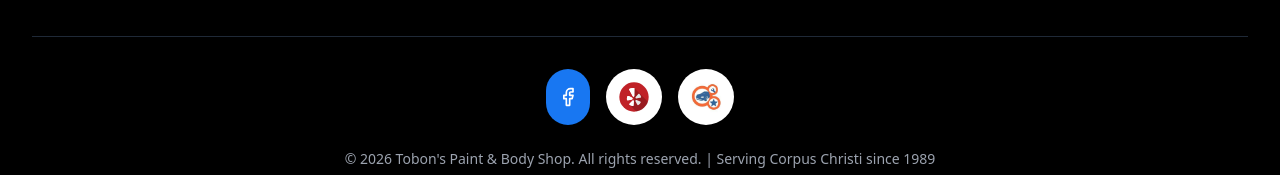
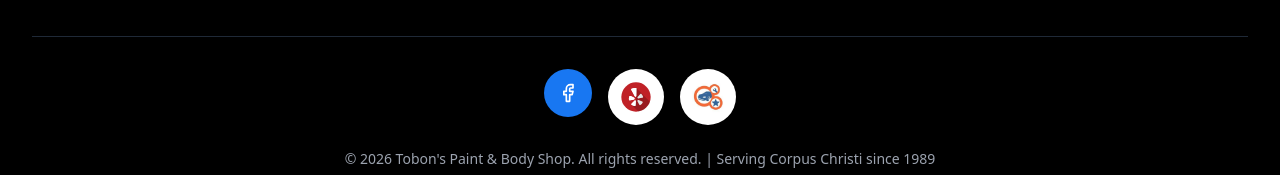
Before and after one commit to jzonkel1/Tobon-s-Paint-Body-Shop, a React (Vite) app: page / in a window 1280 px wide. Shown: the part 6346-6521 px from the top of the page. Built offline with nearby package versions, Linux system fonts and the light colour scheme.

Commit message:
Updated Contact.tsx

```diff
--- a/src/components/Footer.tsx
+++ b/src/components/Footer.tsx
@@ -166,7 +166,7 @@ export default function Footer({ onNavigate }: FooterProps) {
                 href="https://www.facebook.com/TobonsPaintAndBodyShop"
                 target="_blank"
                 rel="noopener noreferrer"
-                className="bg-[#1877F2] hover:bg-[#0c5dcd] p-3 rounded-full transition-colors shadow-lg flex items-center justify-center"
+                className="bg-[#1877F2] hover:bg-[#0c5dcd] w-12 h-12 rounded-full transition-colors shadow-lg flex items-center justify-center"
                 aria-label="Visit our Facebook page"
               >
                 <Facebook size={20} className="text-white" />
--- a/src/pages/Contact.tsx
+++ b/src/pages/Contact.tsx
@@ -120,7 +120,7 @@ export default function Contact() {
                     href="https://www.facebook.com/TobonsPaintAndBodyShop"
                     target="_blank"
                     rel="noopener noreferrer"
-                    className="bg-[#1877F2] hover:bg-[#0c5dcd] p-3 rounded-full transition-colors shadow-lg flex items-center justify-center"
+                    className="bg-[#1877F2] hover:bg-[#0c5dcd] w-12 h-12 rounded-full transition-colors shadow-lg flex items-center justify-center"
                     aria-label="Visit our Facebook page"
                   >
                     <Facebook size={20} className="text-white" />
```
